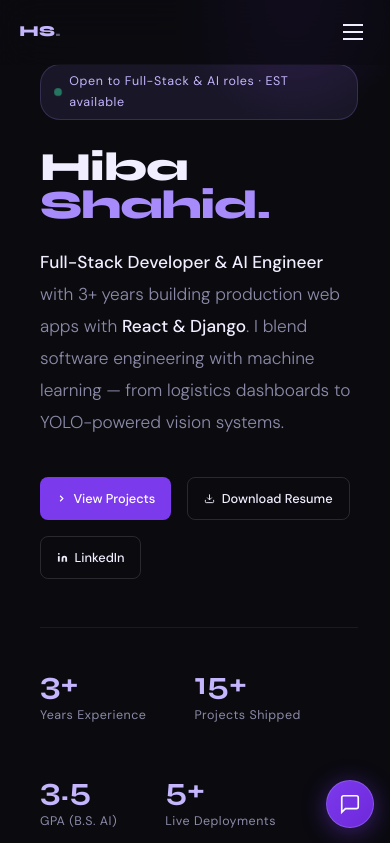
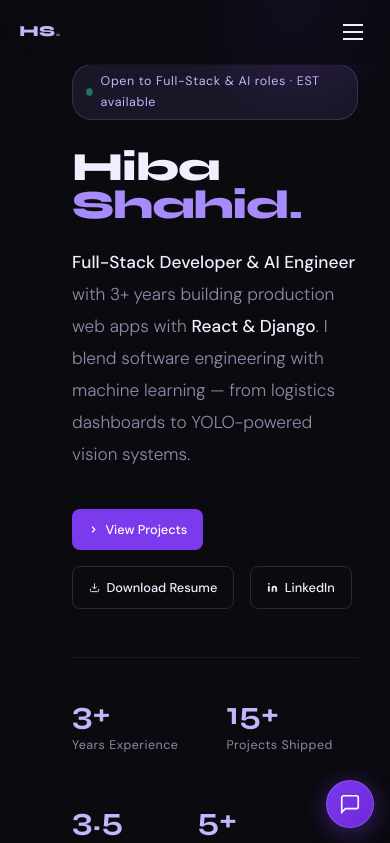
Before and after one commit to Hiba-Shahid/My-Portfolio, a React (Vite) app: page / in a window 390 px wide. Shown: the top 843 px of the page. Built offline with nearby package versions, Linux system fonts and the light colour scheme.

Commit message:
fixed hero section padding

```diff
--- a/src/index.css
+++ b/src/index.css
@@ -167,6 +167,22 @@ ul { list-style: none; }
   }
 }
 
+/* Medium screens (laptops) */
+@media (min-width: 1025px) and (max-width: 1399px) {
+  #hero .fade-up > div:first-child {
+    margin-left: 1.5rem !important;
+    padding-left: 1rem !important;
+  }
+}
+
+/* Large laptops and small desktops */
+@media (min-width: 1400px) and (max-width: 1500px) {
+  #hero .fade-up > div:first-child {
+    margin-left: 1rem !important;
+    padding-left: 1rem !important;
+  }
+}
+
 /* Ultra-wide screens optimization */
 @media (min-width: 1920px) {
   body {
@@ -226,6 +242,12 @@ ul { list-style: none; }
 
   #contact {
     padding: 5rem 2rem !important;
+  }
+
+  /* Hero text left margin for tablets */
+  #hero .fade-up > div:first-child {
+    margin-left: 2rem !important;
+    padding-left: 1rem !important;
   }
 }
 
@@ -329,6 +351,11 @@ ul { list-style: none; }
     padding: 0.4rem 0.8rem !important;
     font-size: 0.75rem !important;
   }
+
+  /* Hero text left margin */
+  #hero .fade-up > div:first-child {
+    margin-left: 1rem !important;
+  }
 }
 
 /* Extra small mobile screens */
```
